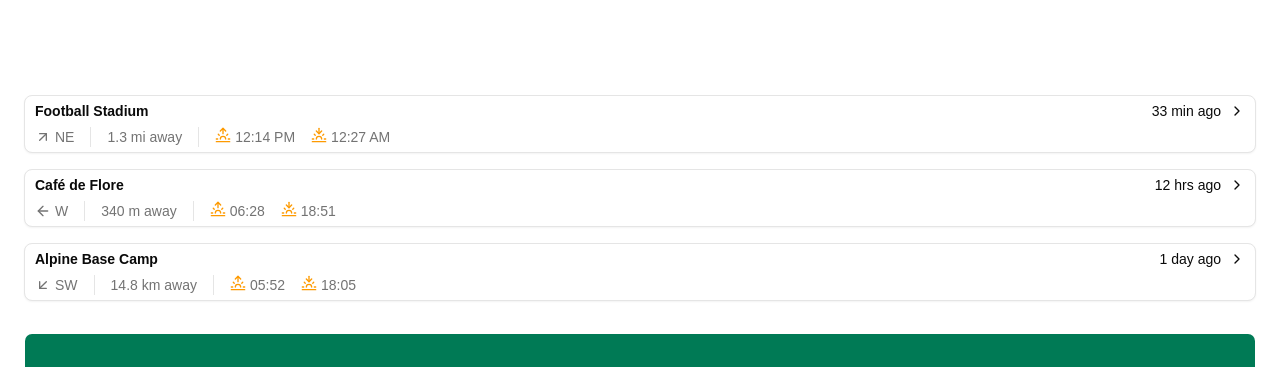
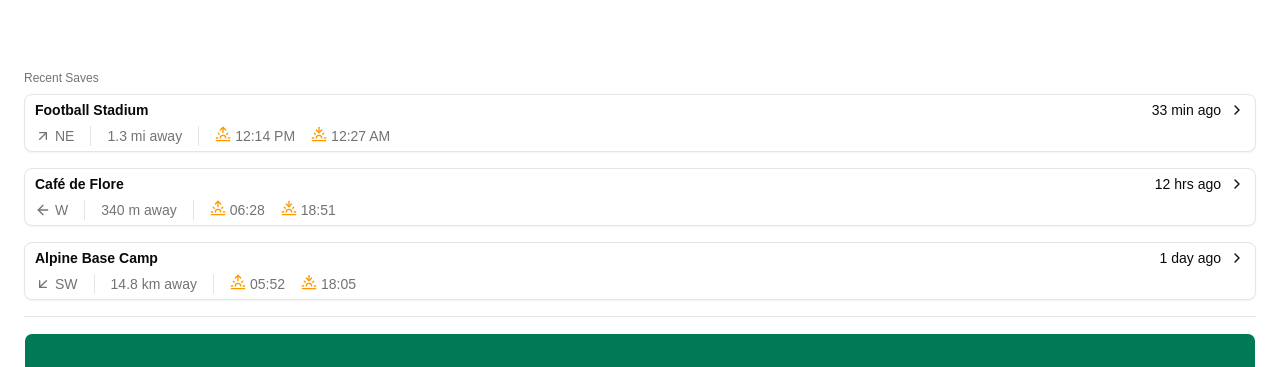
Before and after one commit to CodedMasonry/remember-that-spot, a React (Vite) app: page / in a window 1280 px wide. Shown: the part 179-546 px from the top of the page. Built offline with nearby package versions, Linux system fonts and the light colour scheme.

Commit message:
cleanup main page

```diff
--- a/src/App.tsx
+++ b/src/App.tsx
@@ -2,12 +2,14 @@ import { MapPin } from "lucide-react"
 import { Button } from "@/components/ui/button"
 import { TopBar } from "@/components/topbar"
 import { RecentSave } from "./components/recent-save"
+import { Separator } from "./components/ui/separator"
 
 export function App() {
   return (
     <div className="flex min-h-svh flex-col p-6">
       <TopBar />
-      <div className="mt-auto grid grid-cols-1 gap-4">
+      <p className="mt-auto mb-2 text-xs text-muted-foreground">Recent Saves</p>
+      <div className="grid grid-cols-1 gap-4">
         {/* US user — imperial, 12-hour clock */}
         <RecentSave
           name="Football Stadium"
@@ -41,9 +43,10 @@ export function App() {
           unit_system="metric"
         />
       </div>
+      <Separator className="my-4" />
       <Button
         size="lg"
-        className="mt-8 h-[33vh] w-full text-3xl font-semibold active:scale-[0.98]"
+        className="h-[33vh] w-full text-3xl font-semibold active:scale-[0.98]"
       >
         <MapPin className="size-8" strokeWidth={2.5} /> Save Location
       </Button>
```
